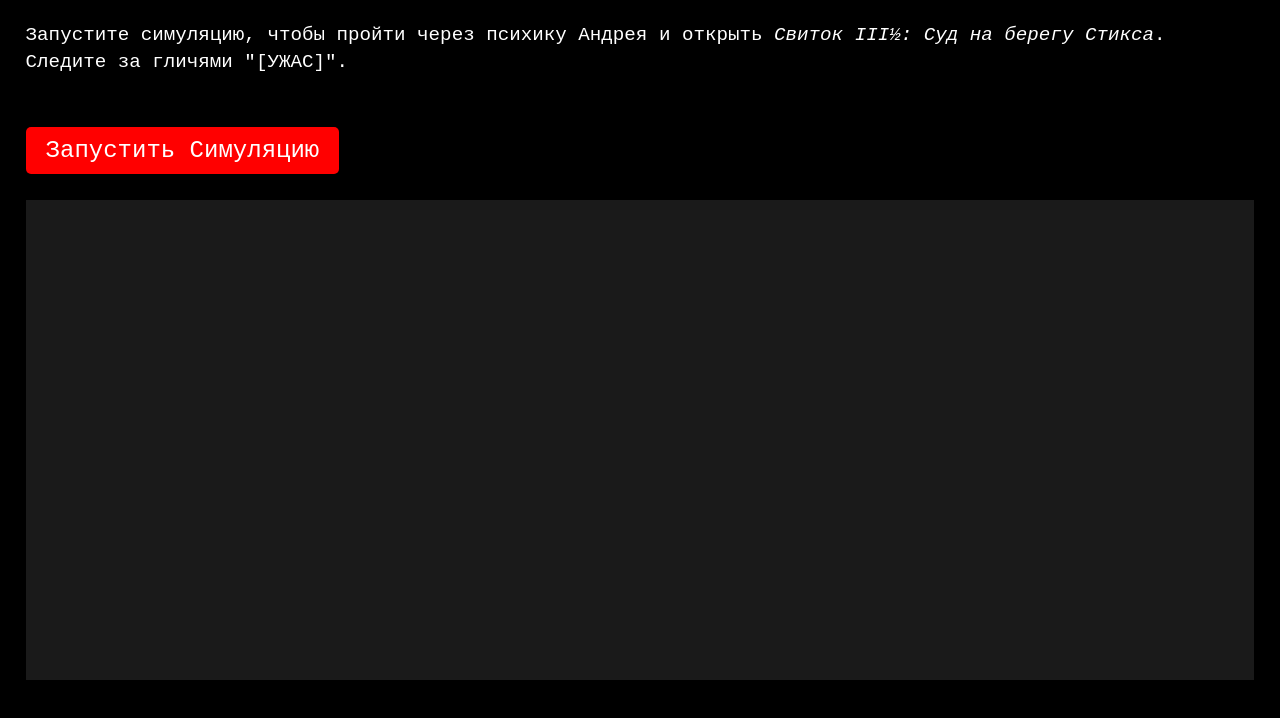
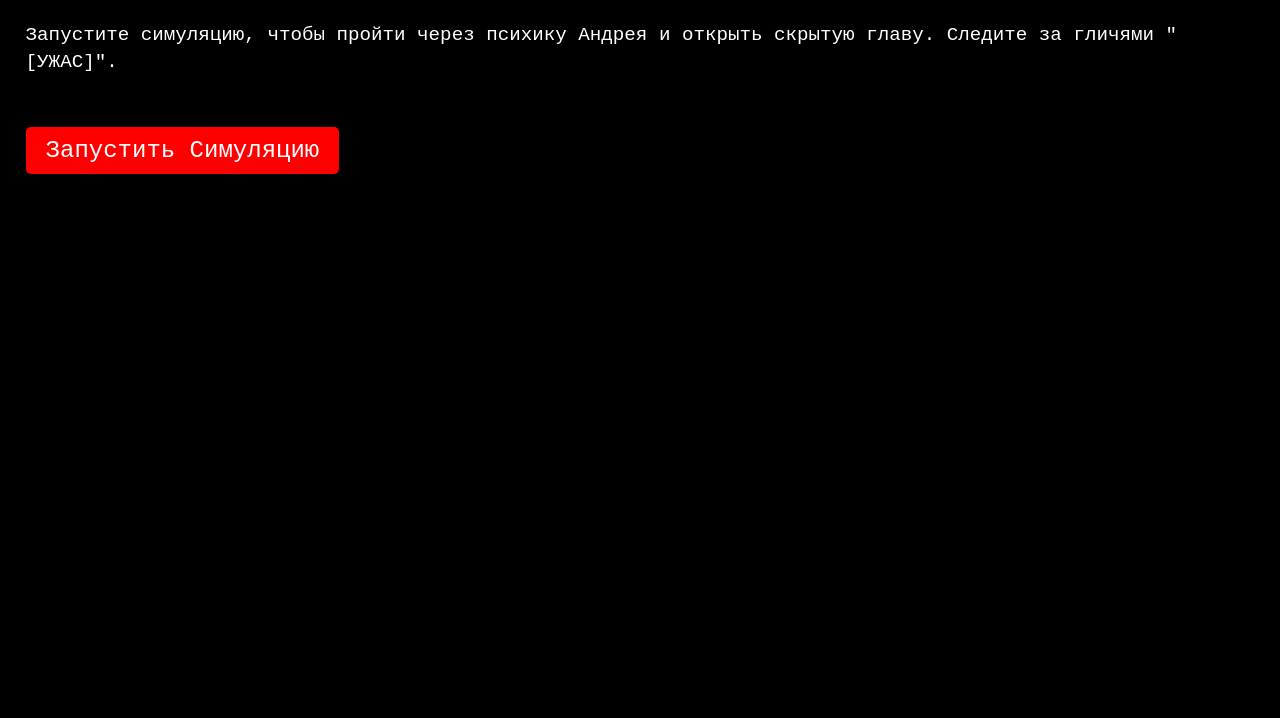
Before and after one commit to kekau92/simulation, a plain HTML site: page index.html in a window 1280 px wide. Shown: the part 74-792 px from the top of the page. Drawn offline with Linux system fonts and the light colour scheme.

Commit message:
Update index.html

```diff
--- a/index.html
+++ b/index.html
@@ -14,7 +14,7 @@
             background: #000000;
             color: #ffffff;
             font-family: 'Courier New', monospace;
-            overflow: hidden;
+            overflow-y: auto;
             height: 100vh;
             width: 100vw;
             display: flex;
@@ -23,9 +23,8 @@
         #container {
             flex: 1;
             padding: 2vw;
-            overflow-y: auto;
             width: 100%;
-            height: 100%;
+            min-height: 100vh;
         }
         h1 {
             color: #ff0000;
@@ -41,11 +40,8 @@
         #output {
             white-space: pre-wrap;
             font-size: 3.5vw;
-            background: #1a1a1a;
             padding: 2vw;
-            height: 60vh;
-            overflow-y: auto;
-            margin-bottom: 2vw;
+            min-height: 60vh;
         }
         .horror {
             color: #ff0000;
@@ -53,16 +49,8 @@
         }
         .unlock {
             padding: 2vw;
-            background: #1a1a1a;
             margin-top: 2vw;
             font-size: 4vw;
-        }
-        a {
-            color: #ff0000;
-            text-decoration: underline;
-        }
-        a:hover {
-            color: #cc0000;
         }
         button {
             background: #ff0000;
@@ -97,11 +85,11 @@
 <body>
     <div id="container">
         <h1>Нейролинк: Симуляция Психики Андрея</h1>
-        <p>Запустите симуляцию, чтобы пройти через психику Андрея и открыть <i>Свиток III½: Суд на берегу Стикса</i>. Следите за гличями "[УЖАС]".</p>
+        <p>Запустите симуляцию, чтобы пройти через психику Андрея и открыть скрытую главу. Следите за гличями "[УЖАС]".</p>
         <button id="start-button">Запустить Симуляцию</button>
         <div id="output"></div>
         <div id="confirm-box">
-            <p>ДОСТУП РАЗБЛОКИРОВАН. Войти в <i>Свиток III½</i>?</p>
+            <p>ДОСТУП РАЗБЛОКИРОВАН. Войти в скрытую главу?</p>
             <button onclick="confirmChapter(true)">Подтвердить</button>
             <button onclick="confirmChapter(false)">Отклонить</button>
         </div>
```
